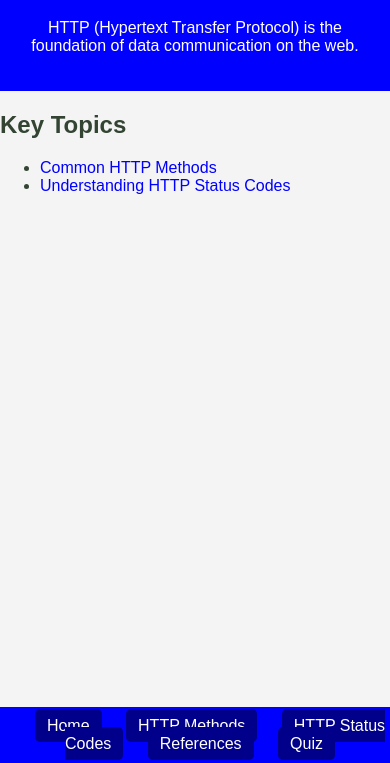
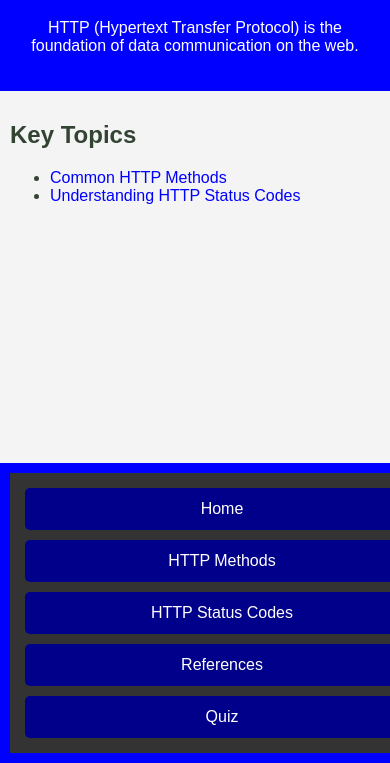
Before and after one commit to Jeffrey969/IT3203-HTTP, a plain HTML site: page index.html in a window 390 px wide. Shown: the part 81-844 px from the top of the page. Drawn offline with Linux system fonts and the light colour scheme.

Commit message:
Update style.css
added formatting

```diff
--- a/style.css
+++ b/style.css
@@ -85,3 +85,82 @@ nav ul li a {
 nav ul li a:hover {
     background: lightblue;
 }
+body {
+  font-family: Arial, sans-serif;
+  margin: 0;
+  padding: 0;
+}
+
+nav ul {
+  display: flex;
+  justify-content: space-around;
+  list-style-type: none;
+  padding: 10px;
+  background-color: #333;
+  flex-wrap: wrap;
+}
+
+nav ul li {
+  margin: 5px;
+}
+
+nav ul li a {
+  color: white;
+  text-decoration: none;
+  padding: 8px 12px;
+  display: block;
+}
+
+nav ul li a:hover {
+  background-color: #555;
+}
+
+@media (max-width: 1024px) {
+  nav ul {
+    flex-direction: column;
+    align-items: flex-start;
+  }
+
+  nav ul li {
+    width: 100%;
+  }
+
+  nav ul li a {
+    width: 100%;
+    padding: 12px;
+  }
+}
+
+@media (max-width: 768px) {
+  nav ul {
+    flex-direction: column;
+    align-items: stretch;
+  }
+
+  nav ul li {
+    width: 100%;
+  }
+
+  main, section {
+    padding: 10px;
+    font-size: 1em;
+  }
+
+  img {
+    max-width: 100%;
+    height: auto;
+  }
+
+  table {
+    width: 100%;
+    overflow-x: auto;
+    display: block;
+  }
+
+  form input, form select, form textarea, form button {
+    width: 100%;
+    margin-bottom: 10px;
+    padding: 8px;
+    font-size: 1em;
+  }
+}
```
